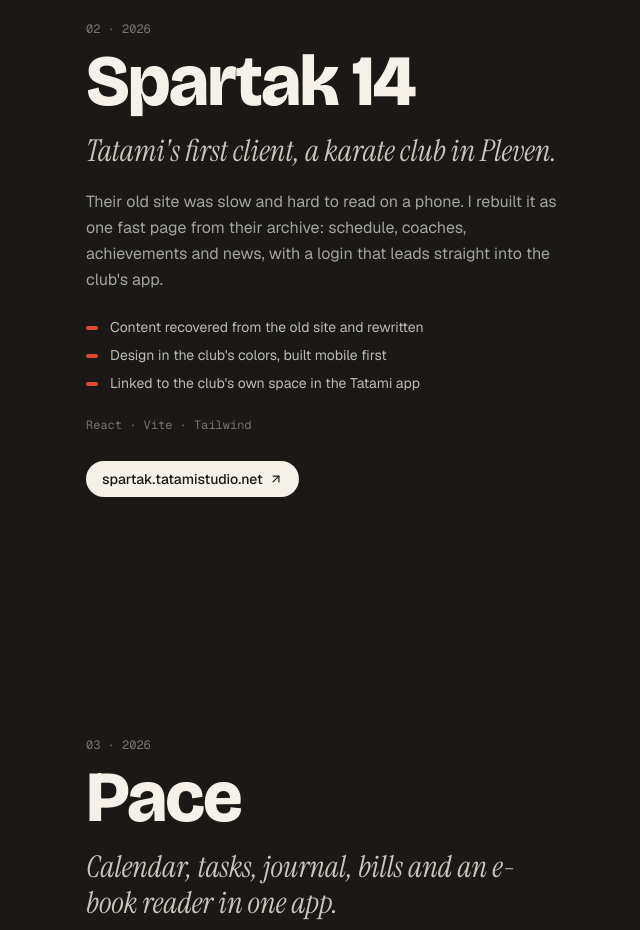
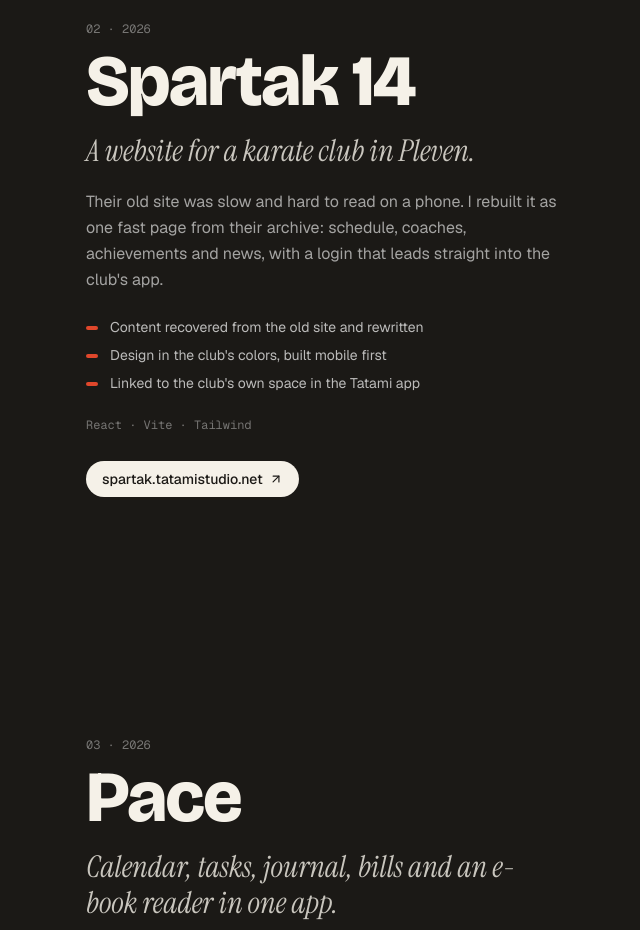
Before and after one commit to icakii/portfolio-web, a React (Vite) app: page / in a window 1280 px wide. Shown: the part 1960-2890 px from the top of the page, without its empty margins (10-650 px from the left). Built offline with nearby package versions, Linux system fonts and the light colour scheme; no server answers.

Commit message:
Spartak card: drop the first-client wording

```diff
--- a/src/components/portfolio/ProjectsSection.jsx
+++ b/src/components/portfolio/ProjectsSection.jsx
@@ -35,7 +35,7 @@ const PROJECTS = [
   {
     name: "Spartak 14",
     year: "2026",
-    oneLiner: "Tatami's first client, a karate club in Pleven.",
+    oneLiner: "A website for a karate club in Pleven.",
     body: "Their old site was slow and hard to read on a phone. I rebuilt it as one fast page from their archive: schedule, coaches, achievements and news, with a login that leads straight into the club's app.",
     mine: ["Content recovered from the old site and rewritten", "Design in the club's colors, built mobile first", "Linked to the club's own space in the Tatami app"],
     stack: "React · Vite · Tailwind",
```
